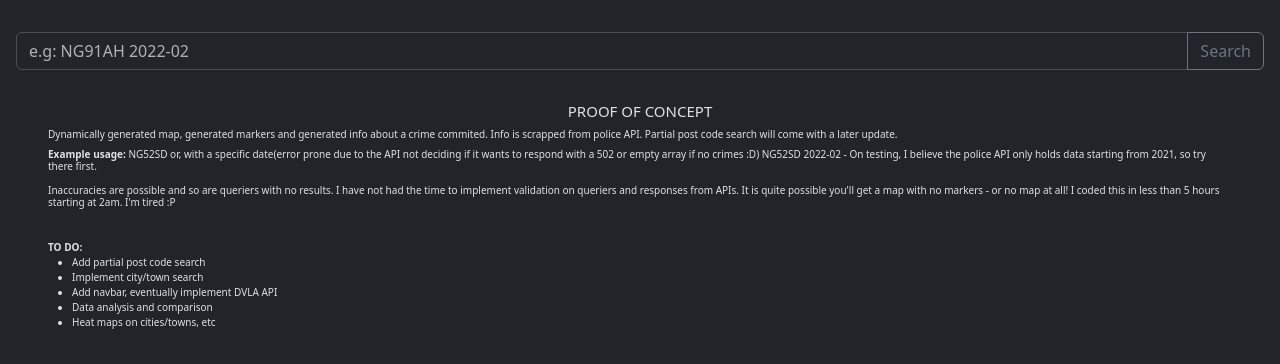
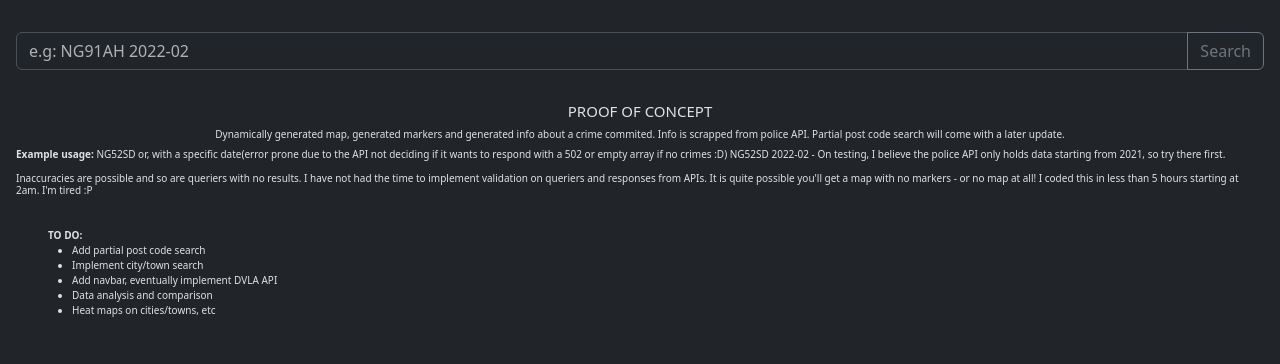
Before and after one commit to ShaunMurphy21/website, a plain HTML site: page crimeLook/index.html in a window 1280 px wide. Drawn offline with nearby package versions, Linux system fonts and the light colour scheme.

Commit message:
CENTERING

```diff
--- a/crimeLook/index.html
+++ b/crimeLook/index.html
@@ -28,12 +28,12 @@
                 PROOF OF CONCEPT
             </h1>
         </div>
-        <div class="d-flex">
+        <div class="d-flex justify-content-center mx-3">
             <h2 style="font-size: 10px;"class="d-flex justify-content-center mx-5">Dynamically generated map, generated markers and generated info about a crime commited.
                 Info is scrapped from police API. Partial post code search will come with a later update.
             </h2>
         </div>
-        <div class="d-flex mx-5" id="useage">
+        <div class="d-flex justify-content-center mx-3" id="useage">
 
 
 
```
